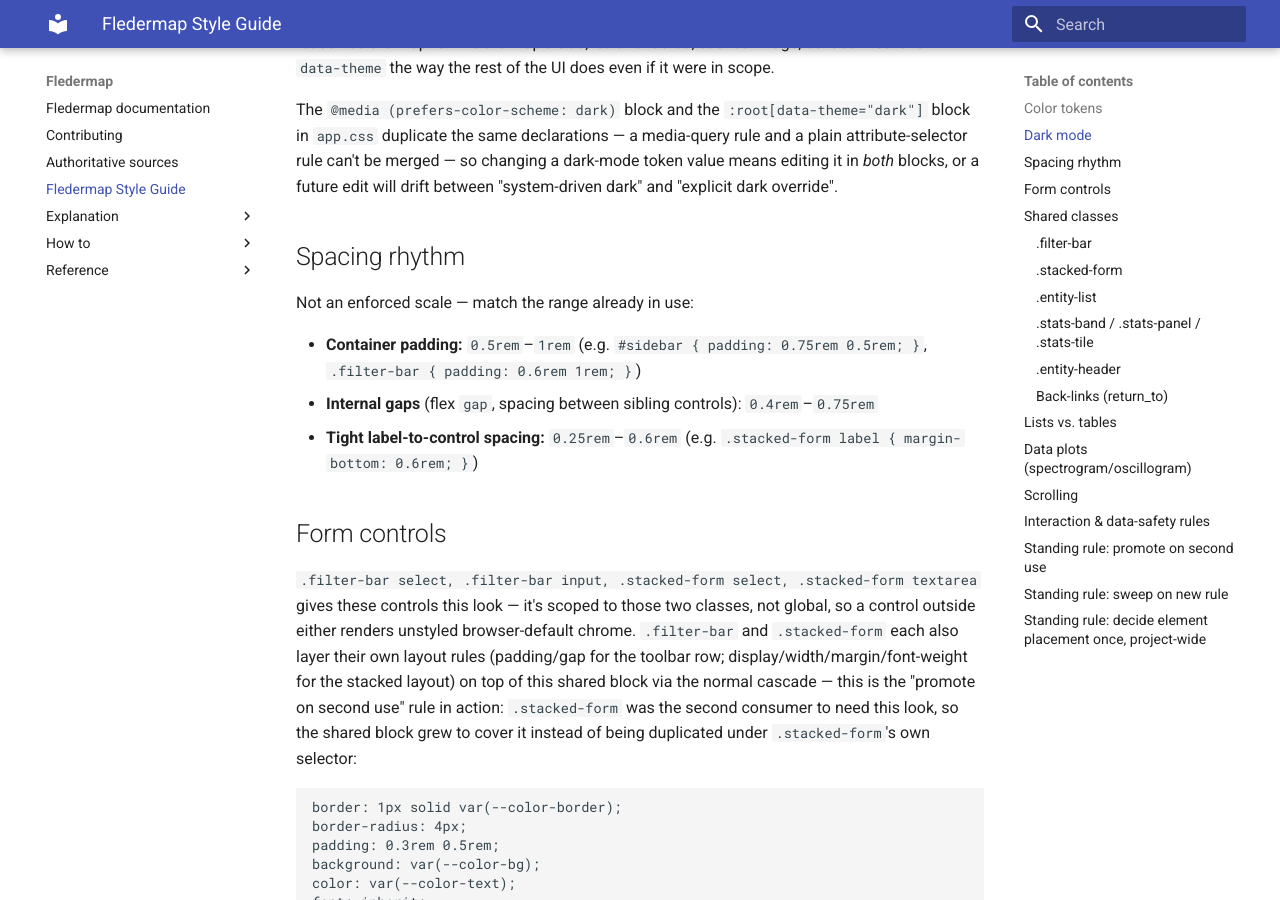
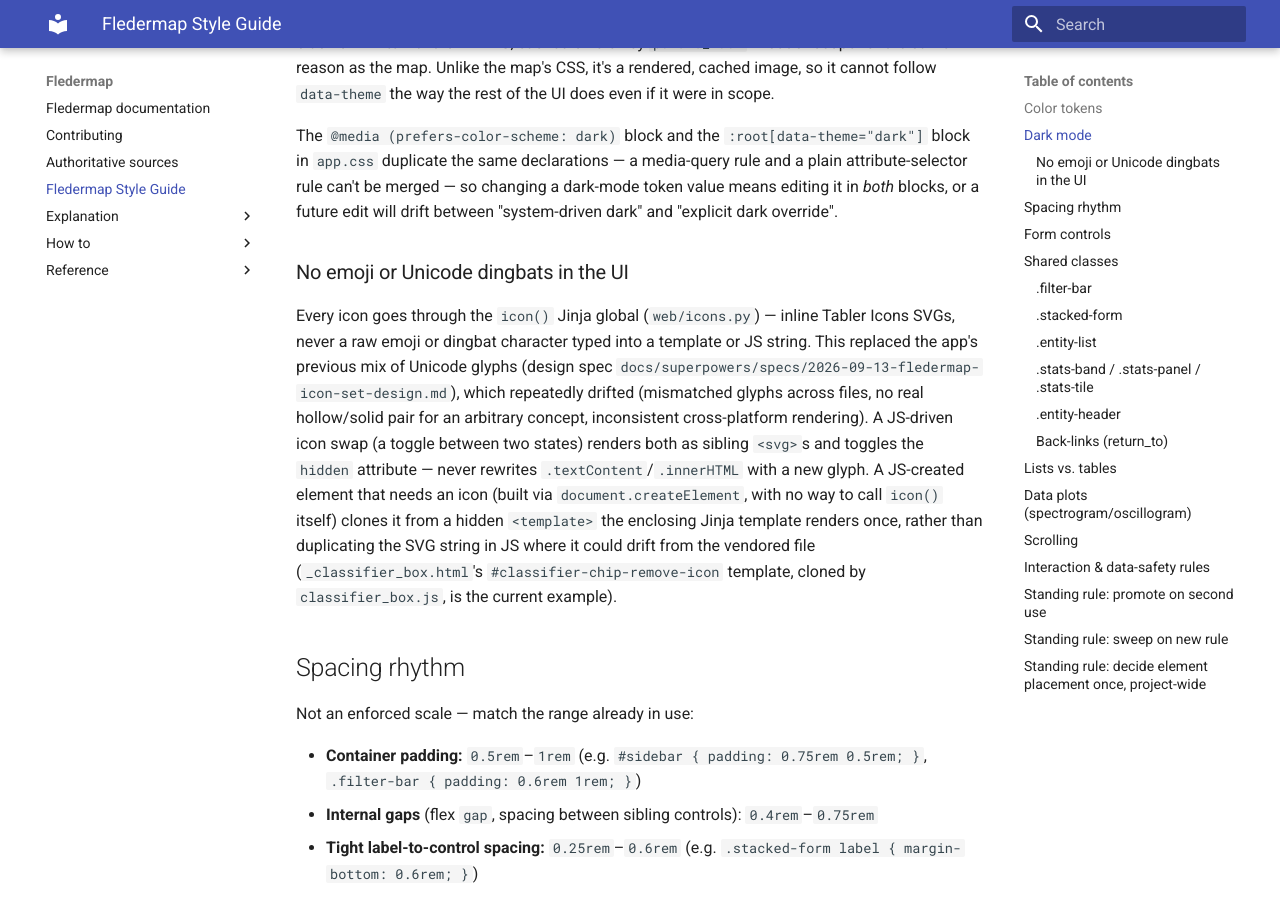
Before and after one commit to bytehexe/fledermap, an MkDocs documentation site: the page built from docs/style-guide.md, in a window 1280 px wide and 900 px high, scrolled down 2077 px. Built offline with MkDocs 1.6.1 and Material for MkDocs 9.7.7, drawn with Linux system fonts in a browser that asks for light colours; some of the changed text lies outside the part shown.

Commit message:
docs: add no-emoji-in-the-UI style guide rule, now that the sweep is clean
Full-codebase sweep (templates/*.html + static/*.js) confirms no live
emoji/dingbat markup remains -- the only non-ASCII-punctuation hits
are historical comments (_nav.html's nav-logo note, _recording_panel.html's
prevnext note, audio_controls.js/recording_detail.js's play-button
comments), all documenting the OLD pairing, left as history per the
plan's own guidance.

Adds docs/style-guide.md's "No emoji or Unicode dingbats in the UI"
rule under Dark mode (icons interact with theming via currentColor),
also fixing that section's own stale 🖥️/☀️/🌙 mention of the old
theme-toggle glyphs. Adds a one-sentence CLAUDE.md pointer in the
web/ Architecture bullet, matching how the _layout.html convention is
documented there.

Co-Authored-By: Claude Sonnet 5 <noreply@anthropic.com>
Claude-Session: https://claude.ai/code/session_013mSmeH275QjgBU2FGHt1GZ

```diff
--- a/CLAUDE.md
+++ b/CLAUDE.md
@@ -73,7 +73,9 @@ Roughly a pipeline, each stage its own top-level package under `src/fledermap/`:
   of these, nothing to catch it) was real, and the same sweep found no `<meta name="viewport">`
   on any page at all — `_layout.html` adds it. A page overrides `title`/`extra_head`/`body_attrs`
   (raw `<body>` attributes, e.g. `map.html`'s `x-data`)/`content`/`scripts` as needed; see
-  `_layout.html`'s own docstring for each block's contract.
+  `_layout.html`'s own docstring for each block's contract. Icons are inline Tabler SVGs via the
+  `icon()` Jinja global (`web/icons.py`) -- see `docs/style-guide.md`'s "No emoji or Unicode
+  dingbats in the UI" rule.
 - **`cli/main.py`** — the `fledermap` entry point tying the above together into the commands
   listed above.
 
--- a/docs/style-guide.md
+++ b/docs/style-guide.md
@@ -41,7 +41,8 @@ add it to `:root` and document it here in the same change.
 ## Dark mode
 
 System preference by default (`prefers-color-scheme: dark`), with a three-state manual override
-(system → light → dark → system) via the 🖥️/☀️/🌙 button in the sidebar (`_nav.html`), persisted
+(system → light → dark → system) via the sidebar's theme-toggle button (`_nav.html`, three
+sibling `device-desktop`/`sun`/`moon` icons swapped via `x-show` -- see "Icons" below), persisted
 in `localStorage` under the key `fledermap-theme`. The override is applied via a `data-theme`
 attribute on `<html>`, set by a small inline script (`_theme_init.html`, included immediately
 after `<meta charset>`, before everything else in every page's `<head>`) *before* first paint, so
@@ -71,6 +72,21 @@ The `@media (prefers-color-scheme: dark)` block and the `:root[data-theme="dark"
 `app.css` duplicate the same declarations — a media-query rule and a plain attribute-selector
 rule can't be merged — so changing a dark-mode token value means editing it in *both* blocks, or
 a future edit will drift between "system-driven dark" and "explicit dark override".
+
+### No emoji or Unicode dingbats in the UI
+
+Every icon goes through the `icon()` Jinja global (`web/icons.py`) — inline Tabler Icons SVGs,
+never a raw emoji or dingbat character typed into a template or JS string. This replaced the
+app's previous mix of Unicode glyphs (design spec
+`docs/superpowers/specs/2026-09-13-fledermap-icon-set-design.md`), which repeatedly drifted
+(mismatched glyphs across files, no real hollow/solid pair for an arbitrary concept, inconsistent
+cross-platform rendering). A JS-driven icon swap (a toggle between two states) renders both as
+sibling `<svg>`s and toggles the `hidden` attribute — never rewrites `.textContent`/`.innerHTML`
+with a new glyph. A JS-created element that needs an icon (built via `document.createElement`,
+with no way to call `icon()` itself) clones it from a hidden `<template>` the enclosing Jinja
+template renders once, rather than duplicating the SVG string in JS where it could drift from the
+vendored file (`_classifier_box.html`'s `#classifier-chip-remove-icon` template, cloned by
+`classifier_box.js`, is the current example).
 
 ## Spacing rhythm
 
```
